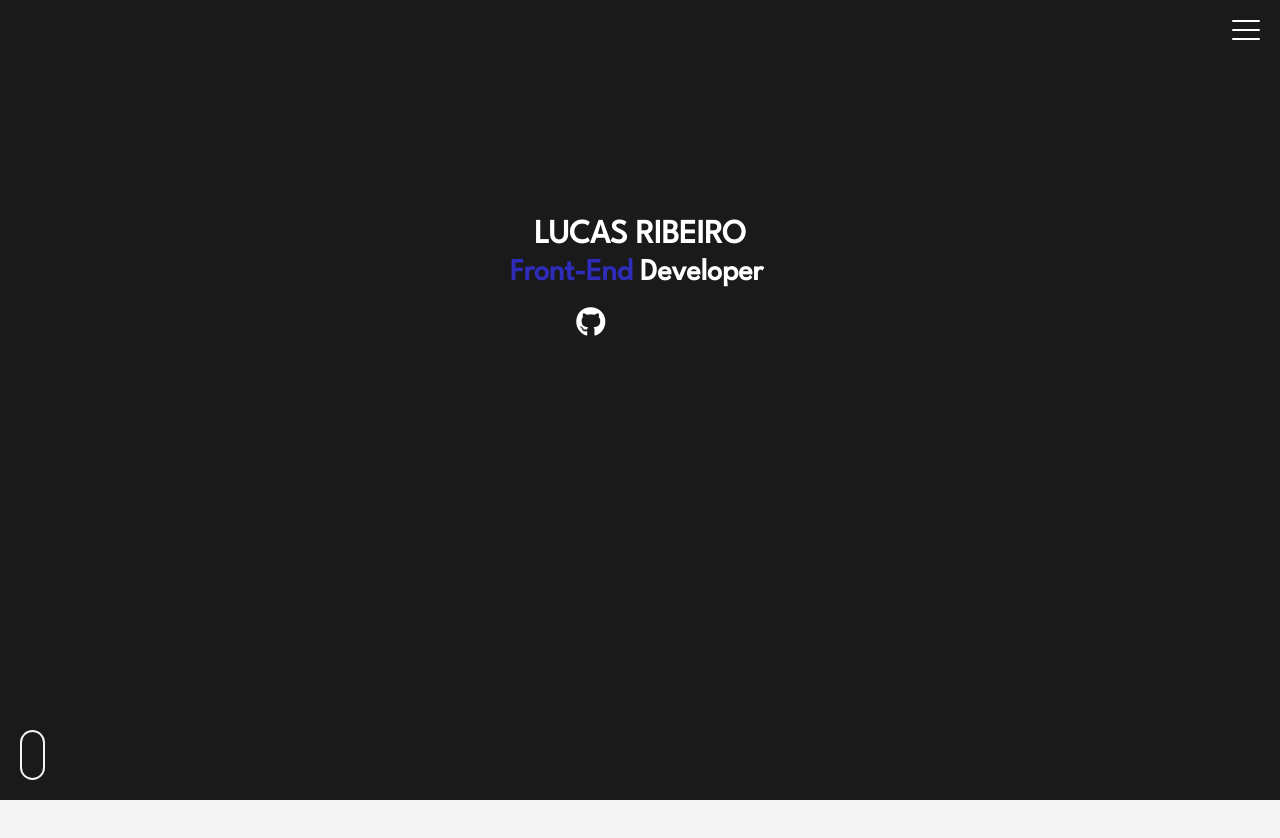
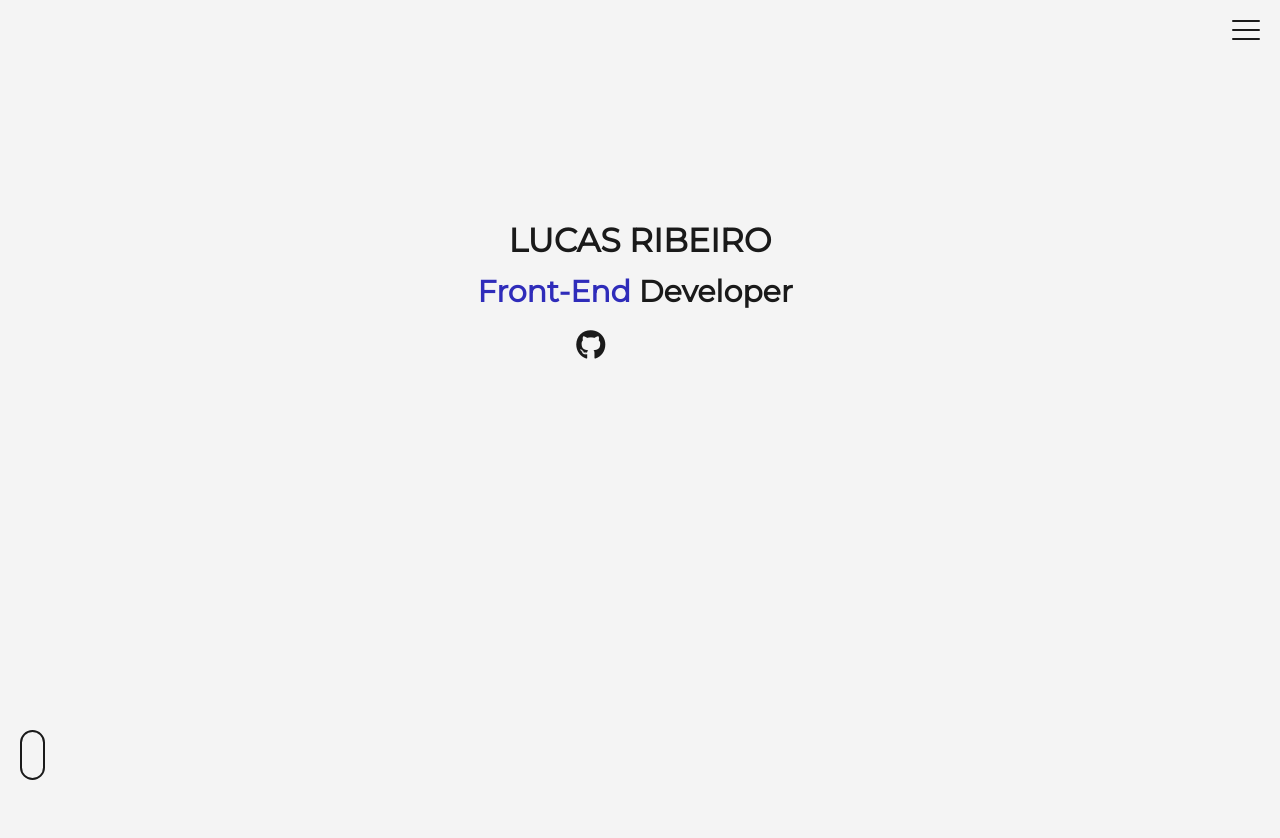
Before and after one commit to LucasRibeiro19/Portfolio, a website: page public/index.html in a window 1280 px wide. Shown: the top 838 px of the page. Drawn offline with nearby package versions, Linux system fonts and the light colour scheme.

Commit message:
Changed theme to light

```diff
--- a/public/sass/main.scss
+++ b/public/sass/main.scss
@@ -1,6 +1,9 @@
 @import url('https://fonts.googleapis.com/css2?family=Poppins:wght@100&display=swap');
 @import url('https://fonts.googleapis.com/css2?family=League+Spartan&display=swap');
-$main-color : rgb(26, 26, 26); //ou 33333
+@import url('https://fonts.googleapis.com/css2?family=Montserrat&display=swap');
+$main-color: #f4f4f4;
+$secondary-color : #1a1a1a; //ou 33333
+
 
 *, ::before, ::after{
     margin: 0;
@@ -9,13 +12,13 @@ $main-color : rgb(26, 26, 26); //ou 33333
 }
 html{
     font-size: 62.5%;
-    font-family: 'League Spartan', sans-serif;
-    color: #fff;
+    font-family: 'Montserrat', sans-serif;
+    color: $secondary-color;
     scroll-behavior: smooth;
 }
 
 body{
-    background-color: $main-color;
+    // background-color: $main-color;
 }
 
 // .menu-container{
@@ -43,7 +46,7 @@ nav{
         width: 28px;
         height: 2px;
         border-radius: 9999px;
-        background-color: #fff;
+        background-color: $secondary-color;
         transition: all .4s ease-in-out;
     }
 
@@ -78,6 +81,7 @@ nav{
     height: 100vh;
     width: 100%;
     padding: 2em;
+    background-color: $main-color;
 
 }
 
@@ -90,7 +94,7 @@ nav{
     flex-direction: column;
 
     h1{
-        color: #fff;
+        color: $secondary-color;
         font-size: 3.3rem;
     }
 }
@@ -103,7 +107,7 @@ nav{
     margin-top: 2em;
 
     a{
-        color: #fff;
+        color: $secondary-color;
     }
 }
 
@@ -112,7 +116,7 @@ nav{
 }
 
 .Typewriter__cursor{
-    color: #fff;
+    color: $secondary-color;
     font-size: 2em;
 }
 
@@ -124,7 +128,7 @@ nav{
     .home-mouse{
         width: 25px;
         height: 50px;
-        border: 2px solid #F4F4F4;
+        border: 2px solid $secondary-color;
         border-radius: 20px;
         display: flex;
         cursor: pointer;
@@ -133,7 +137,7 @@ nav{
             display: block;
             width: 10px;
             height: 10px;
-            background-color: #F4F4F4;
+            background-color: $secondary-color;
             border-radius: 50%;
             margin: auto;
             animation: home-move-wheel 1s linear infinite;
--- a/src/animations.js
+++ b/src/animations.js
@@ -5,11 +5,11 @@ const accroche = document.querySelector("#accroche");
 
 
 new Typewriter(title,{
-    deleteSpeed: 20
+    // deleteSpeed: 20
 })
 .pauseFor(1000)
 .typeString('<span style="color:#2F2CBA;font-weight:bold">Front-End </span>')
-.typeString('<span style="color:#FFFF">Developer</span>')
+.typeString('<span style="color:#1a1a1a">Developer</span>')
 .start()
 
 gsap.from(github,{
```
Also changed, not shown: public/css/style.css, 3 other files.
